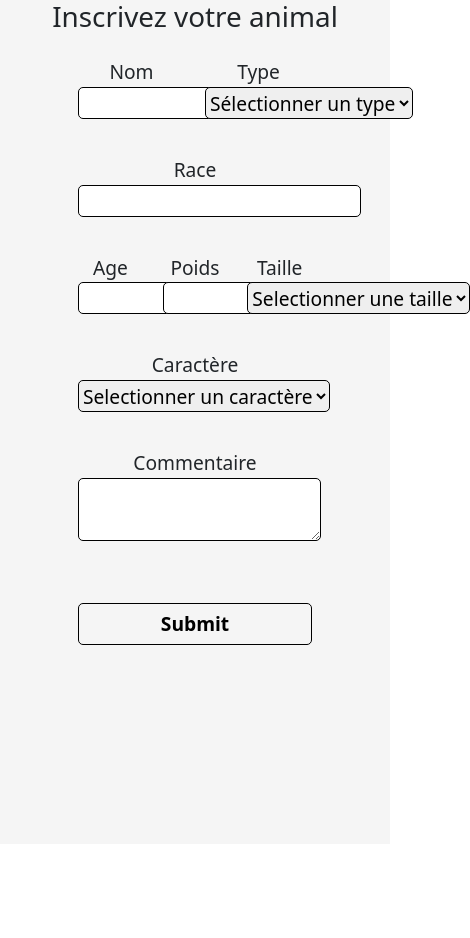
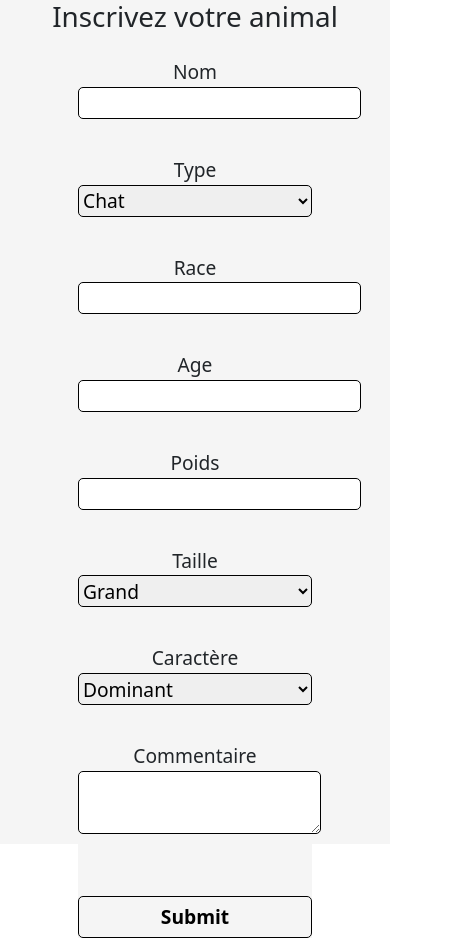
Before and after one commit to TommyRiquet/HappyPets, a React (Create React App) app in the folder Web App Frontend/: page /creationAnimal in a window 390 px wide. Shown: the whole page, 470 px wide, since content can reach past the window. Before the commit the page ends 844 px from the top, so only its background shows below. Built offline with nearby package versions, Linux system fonts and the light colour scheme.

Commit message:
fix profil animal

```diff
--- a/Web App Frontend/src/Components/FormPet/FormPet.css
+++ b/Web App Frontend/src/Components/FormPet/FormPet.css
@@ -76,3 +76,21 @@
     outline: none;
     cursor: pointer;
 }
+
+@media only screen and (max-width: 1000px) {
+    .formPet .row1{
+        grid-column: span 6;
+    }
+
+    .formPet .row2{
+        grid-column: span 6;
+    }
+
+    .formPet .row3{
+        grid-column: span 6;
+    }
+
+    .formPet .row-bottom{
+        grid-column: span 6;
+    }
+}
--- a/Web App Frontend/src/Components/FormPet/FormPet.js
+++ b/Web App Frontend/src/Components/FormPet/FormPet.js
@@ -93,7 +93,7 @@ function FormPet (){
                     type: Yup.string()
                         .required('Champ obligatoire')
                         .oneOf(
-                            ['chat', 'chien', 'lapin','oiseau','poisson','nac'],
+                            ['Chat', 'Chien', 'Lapin','Oiseau','Poisson','NAC'],
                             'Type invalide'
                         ),
                     race: Yup.string()
@@ -102,20 +102,22 @@ function FormPet (){
                         .required('Champ obligatoire'),
                     age: Yup.number()
                         .min(0, "l'âge ne peut être négatif")
+                        .max(25, "l'âge doit compris entre 0 et 25 ans")
                         .required('Champ obligatoire'),
                     weight: Yup.number()
                         .min(0, "le poid ne peut être négatif")
+                        .max(100, "Le l'âge doit compris entre 0 et 25 kg")
                         .required('Champ obligatoire'),
                     height: Yup.string()
                         .required('Champ obligatoire')
                         .oneOf(
-                            ['grand', 'moyen', 'petit'],
+                            ['Grand', 'Moyen', 'Petit'],
                             'Taille invalide'
                         ),
                     behaviour: Yup.string()
                         .required('Champ obligatoire')
                         .oneOf(
-                            ['dominant', 'domine'],
+                            ['Dominant', 'Domine'],
                             'Caractère invalide'
                         ),
                     comment: Yup.string(),
@@ -138,13 +140,14 @@ function FormPet (){
 
                     <div className="row1">
                         <MySelect label="Type" name="type" className="row1">
-                            <option value="">Sélectionner un type</option>
-                            <option value="chat">Chat</option>
-                            <option value="chien">Chien</option>
-                            <option value="lapin">Lapin</option>
-                            <option value="oiseau">Oiseau</option>
-                            <option value="poisson">Poisson</option>
-                            <option value="nac">NAC</option>
+                            <optgroup label="Sélectionner un type">
+                                <option value="Chat">Chat</option>
+                                <option value="Chien">Chien</option>
+                                <option value="Lapin">Lapin</option>
+                                <option value="Oiseau">Oiseau</option>
+                                <option value="Poisson">Poisson</option>
+                                <option value="NAC">NAC</option>
+                            </optgroup>
                         </MySelect>
                     </div>
 
@@ -174,18 +177,20 @@ function FormPet (){
 
                     <div className="row3">
                         <MySelect label="Taille" name="height" className="row-bottom">
-                            <option value="">Selectionner une taille</option>
-                            <option value="grand">Grand</option>
-                            <option value="moyen">Moyen</option>
-                            <option value="petit">Petit</option>
+                            <optgroup label="Selectionner une taille">
+                                <option value="Grand">Grand</option>
+                                <option value="Moyen">Moyen</option>
+                                <option value="petit">Petit</option>
+                            </optgroup>
                         </MySelect>
                     </div>
 
                     <div className="row-bottom">
                         <MySelect label="Caractère" name="behaviour" className="row-bottom">
-                            <option value="">Selectionner un caractère</option>
-                            <option value="dominant">Dominant</option>
-                            <option value="domine">Dominé</option>
+                            <optgroup label="Sélectionner une taille">
+                                <option value="Dominant">Dominant</option>
+                                <option value="Dominé">Dominé</option>
+                            </optgroup>
                         </MySelect>
                     </div>
 
```
